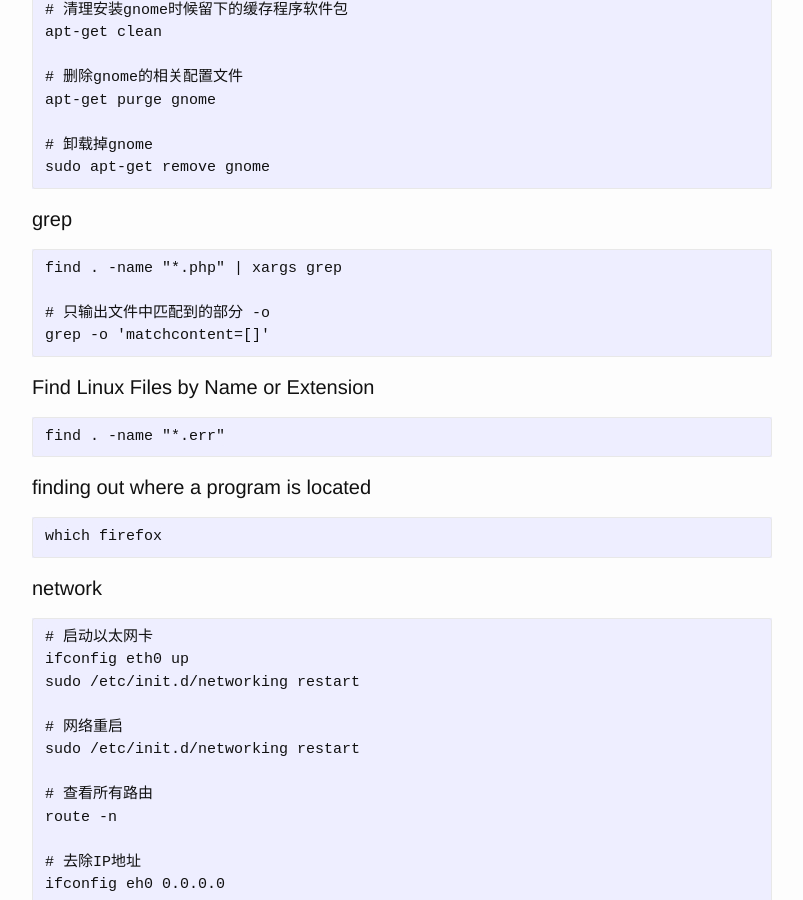
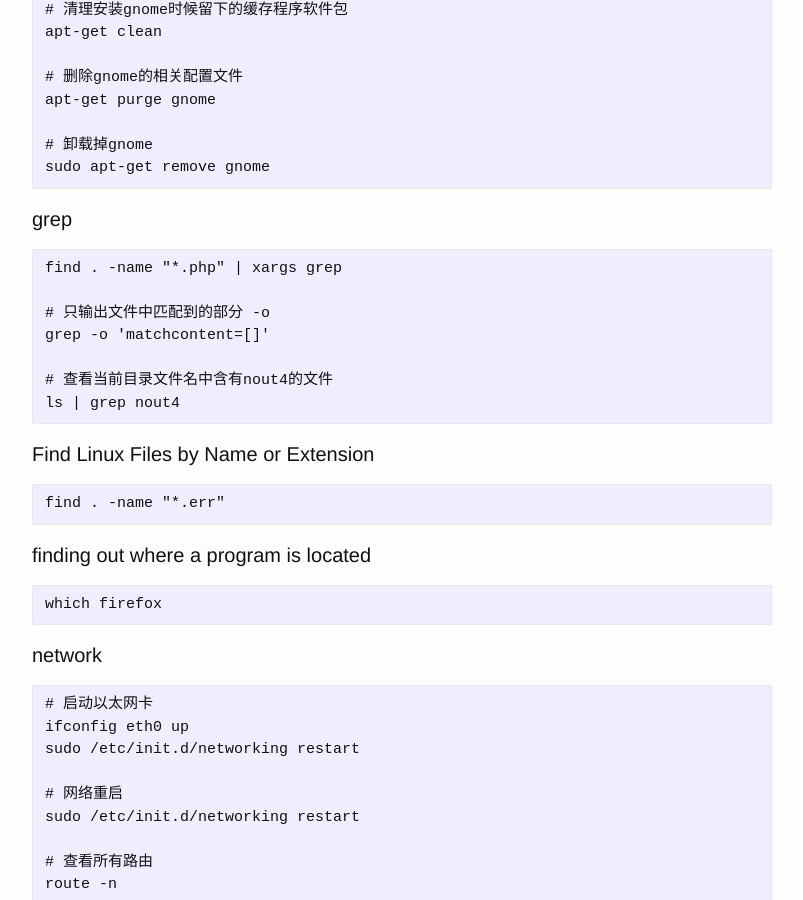
Before and after one commit to josephstalin117/josephstalin117.github.io, a Jekyll site: the page built from _posts/2016-04-04-linux.markdown, in a window 1280 px wide and 900 px high, scrolled down 2929 px. Shown: the whole window, without its empty margins (238-1041 px from the left). Built offline with Jekyll 4.4.1, drawn with Linux system fonts in a browser that asks for light colours.

Commit message:
add ls|grep nout4 command

````diff
--- a/_posts/2016-04-04-linux.markdown
+++ b/_posts/2016-04-04-linux.markdown
@@ -143,6 +143,9 @@ find . -name "*.php" | xargs grep
 
 # 只输出文件中匹配到的部分 -o
 grep -o 'matchcontent=[]'
+
+# 查看当前目录文件名中含有nout4的文件
+ls | grep nout4
 ```
 
 #### Find Linux Files by Name or Extension
````
